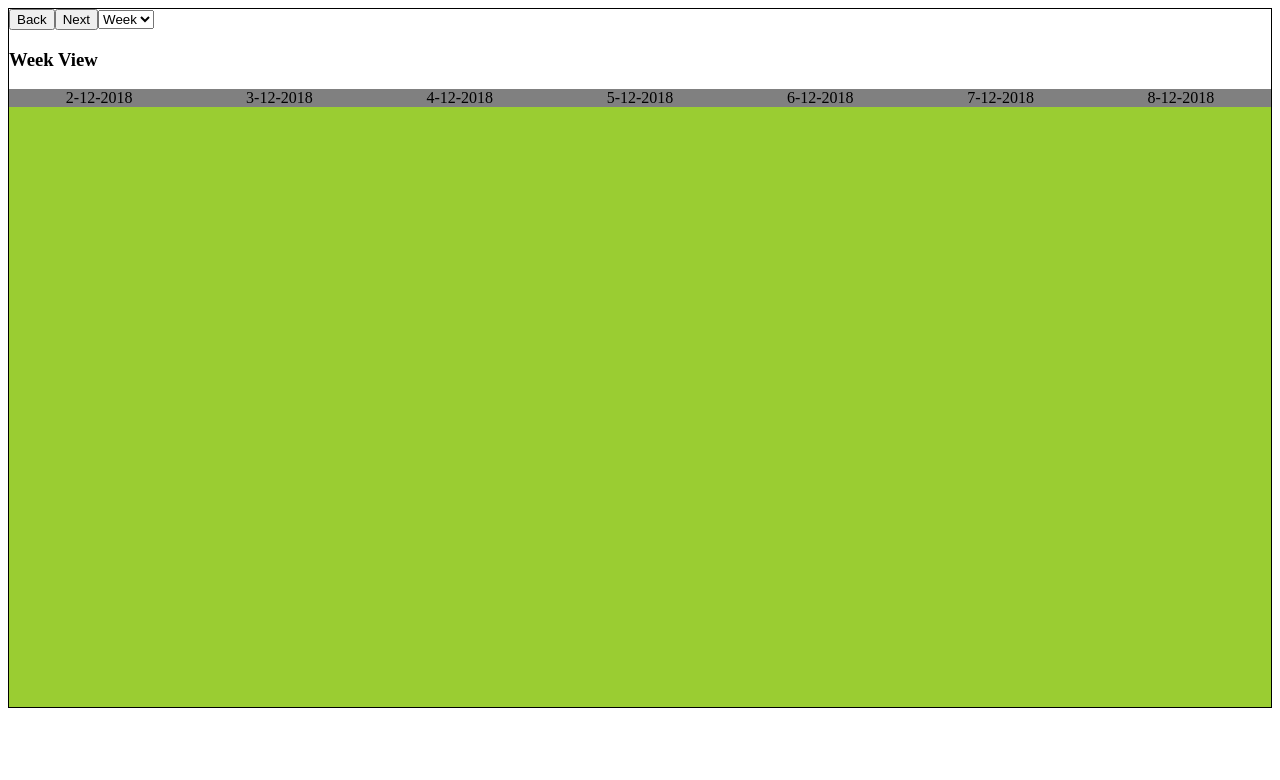
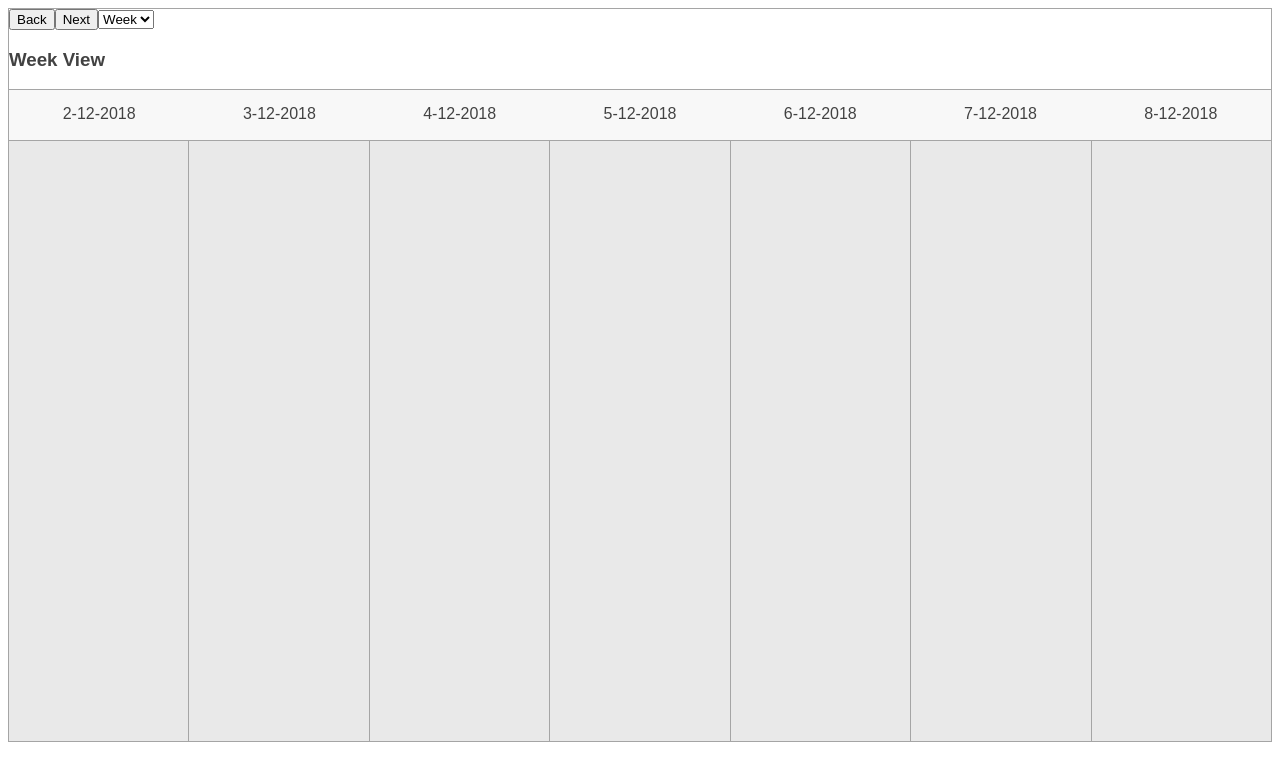
Before and after one commit to stayko/react-timetable-ts, a React app: page / in a window 1280 px wide. Shown: the top 780 px of the page. Built offline with nearby package versions, Linux system fonts and the light colour scheme.

Commit message:
Add styling

```diff
--- a/src/components/Timetable.tsx
+++ b/src/components/Timetable.tsx
@@ -49,9 +49,11 @@ export default class Timetable extends React.Component<Props, State> {
     return (
       <div className="react-timetable-ts">
         <Controls backHandler={this.backHandler} nextHandler={this.nextHandler} viewHandler={this.viewHandler} />
-        {view === View.Week && <WeekView date={currentDate} />}
-        {view === View.Day && <DayView date={currentDate} />}
-        {view === View.List && <ListView date={currentDate} />}
+        <div>
+          {view === View.Week && <WeekView date={currentDate} />}
+          {view === View.Day && <DayView date={currentDate} />}
+          {view === View.List && <ListView date={currentDate} />}
+        </div>
       </div>
     );
   }
--- a/src/stylesheets/_variables.scss
+++ b/src/stylesheets/_variables.scss
@@ -1,3 +1,6 @@
-$react-timetable__primary-color: #000 !default;
+$react-timetable__primary-color: rgb(66, 66, 66) !default;
 $react-timetable__secondary-color: #555 !default;
 $react-timetable__background-color: #fff !default;
+$react-timetable__header-color: rgb(248, 248, 248) !default;
+$react-timetable__border-color: rgb(165, 165, 165) !default;
+$react-timetable__column-color: rgb(233, 233, 233) !default;
--- a/src/stylesheets/react-timetable.scss
+++ b/src/stylesheets/react-timetable.scss
@@ -6,13 +6,19 @@ body {
 
 .react-timetable-ts {
     position: relative;
-    border: 1px solid black;
+    color: $react-timetable__primary-color;
+    font-family: Arial, Helvetica, sans-serif;
+    border: 1px solid $react-timetable__border-color;
     &__header {
         display: flex;
-        background-color: gray;
+        background-color: $react-timetable__header-color;
         text-align: center;
+        border-top: 1px solid $react-timetable__border-color;
+        border-bottom: 1px solid $react-timetable__border-color;
         &-item {
             flex: 1;
+            padding-top: 15px;
+            height: 35px;
         }
     }
     &__column {
@@ -20,8 +26,12 @@ body {
         align-items: stretch;
         height: 600px;
         &-item {
-            background-color: yellowgreen;
+            background-color:$react-timetable__column-color;
             flex: 1;
+            border-right: 1px solid $react-timetable__border-color;
+            &:last-child {
+                border-right: 0;
+            }
         }
     }
 }
```
